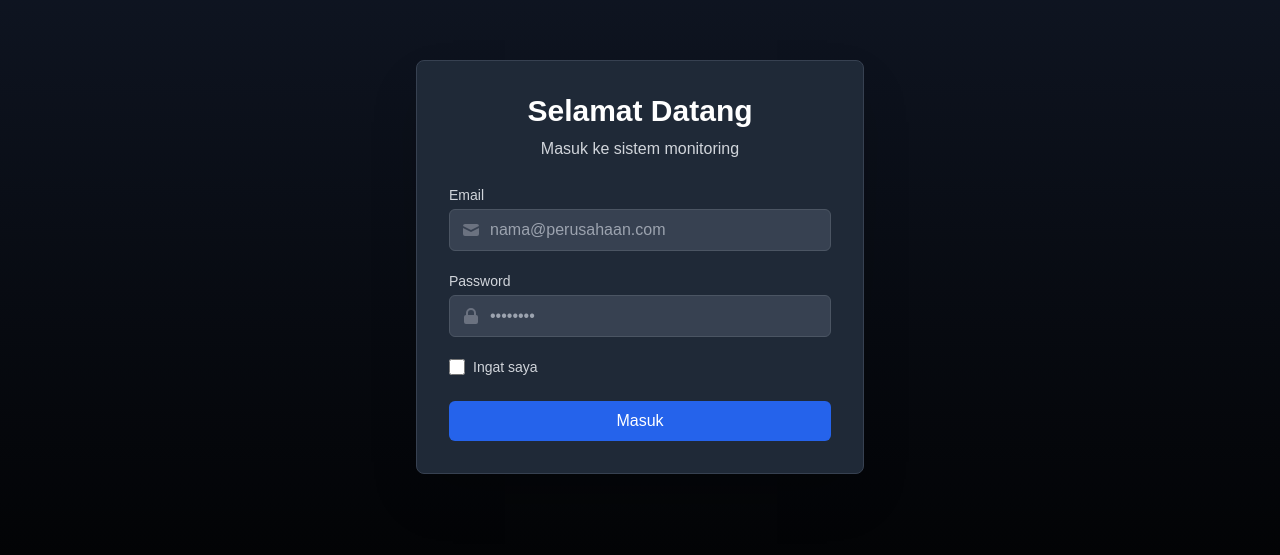
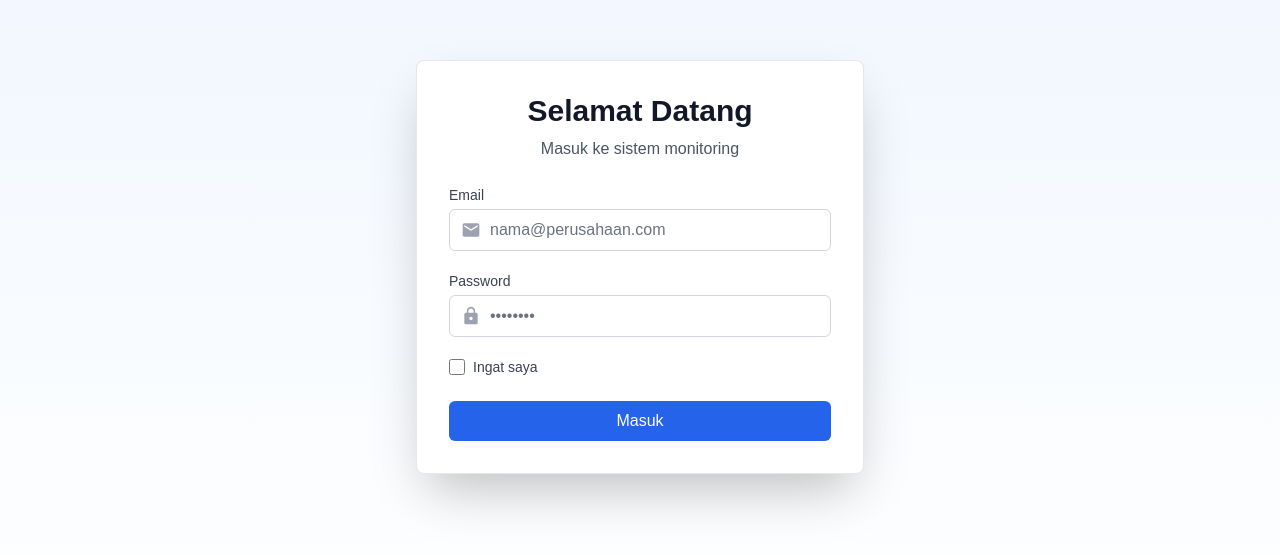
Before and after one commit to NgurahNova/penyiraman-web, a Next.js app: page /login in a window 1280 px wide. Shown: the part 133-688 px from the top of the page. Built offline with nearby package versions, Linux system fonts and the light colour scheme; no server answers.

Commit message:
add penyiraman device status

```diff
--- a/src/app/login/page.jsx
+++ b/src/app/login/page.jsx
@@ -10,6 +10,7 @@ import {
 } from "firebase/auth";
 import { auth } from "@/components/firebase";
 import Link from "next/link";
+import { MdEmail, MdLock, MdError } from "react-icons/md";
 
 const LoginPage = () => {
   const [email, setEmail] = useState("");
@@ -60,27 +61,16 @@ const LoginPage = () => {
   };
 
   return (
-    <div className="flex items-center justify-center min-h-screen bg-gradient-to-b from-gray-900 to-black">
-      <div className="w-full max-w-md p-8 space-y-6 bg-gray-800 rounded-lg shadow-2xl border border-gray-700">
+    <div className="flex items-center justify-center min-h-screen bg-gradient-to-b from-blue-50 to-white">
+      <div className="w-full max-w-md p-8 space-y-6 bg-white rounded-lg shadow-2xl border border-gray-200">
         <div className="text-center">
-          <h1 className="text-3xl font-bold text-white">Selamat Datang</h1>
-          <p className="mt-2 text-gray-300">Masuk ke sistem monitoring</p>
+          <h1 className="text-3xl font-bold text-gray-900">Selamat Datang</h1>
+          <p className="mt-2 text-gray-600">Masuk ke sistem monitoring</p>
         </div>
 
         {error && (
-          <div className="p-4 text-sm text-red-300 bg-red-900/50 rounded-md border-l-4 border-red-500 flex items-center">
-            <svg
-              xmlns="http://www.w3.org/2000/svg"
-              className="h-5 w-5 mr-2 text-red-400"
-              viewBox="0 0 20 20"
-              fill="currentColor"
-            >
-              <path
-                fillRule="evenodd"
-                d="M18 10a8 8 0 11-16 0 8 8 0 0116 0zm-7 4a1 1 0 11-2 0 1 1 0 012 0zm-1-9a1 1 0 00-1 1v4a1 1 0 102 0V6a1 1 0 00-1-1z"
-                clipRule="evenodd"
-              />
-            </svg>
+          <div className="p-4 text-sm text-red-700 bg-red-50 rounded-md border-l-4 border-red-500 flex items-center">
+            <MdError className="h-5 w-5 mr-2 text-red-500" />
             {error}
           </div>
         )}
@@ -90,21 +80,13 @@ const LoginPage = () => {
             <div>
               <label
                 htmlFor="email"
-                className="block text-sm font-medium text-gray-300 mb-1"
+                className="block text-sm font-medium text-gray-700 mb-1"
               >
                 Email
               </label>
               <div className="relative">
                 <div className="absolute inset-y-0 left-0 pl-3 flex items-center pointer-events-none">
-                  <svg
-                    xmlns="http://www.w3.org/2000/svg"
-                    className="h-5 w-5 text-gray-500"
-                    viewBox="0 0 20 20"
-                    fill="currentColor"
-                  >
-                    <path d="M2.003 5.884L10 9.882l7.997-3.998A2 2 0 0016 4H4a2 2 0 00-1.997 1.884z" />
-                    <path d="M18 8.118l-8 4-8-4V14a2 2 0 002 2h12a2 2 0 002-2V8.118z" />
-                  </svg>
+                  <MdEmail className="h-5 w-5 text-gray-400" />
                 </div>
                 <input
                   id="email"
@@ -112,7 +94,7 @@ const LoginPage = () => {
                   type="email"
                   autoComplete="email"
                   required
-                  className="w-full pl-10 pr-3 py-2 text-white bg-gray-700 border border-gray-600 rounded-md focus:outline-none focus:ring-2 focus:ring-blue-500 focus:border-blue-500 placeholder-gray-400"
+                  className="w-full pl-10 pr-3 py-2 text-gray-900 bg-white border border-gray-300 rounded-md focus:outline-none focus:ring-2 focus:ring-blue-500 focus:border-blue-500 placeholder-gray-500"
                   placeholder="nama@perusahaan.com"
                   value={email}
                   onChange={(e) => setEmail(e.target.value)}
@@ -124,25 +106,14 @@ const LoginPage = () => {
               <div className="flex items-center justify-between">
                 <label
                   htmlFor="password"
-                  className="block text-sm font-medium text-gray-300 mb-1"
+                  className="block text-sm font-medium text-gray-700 mb-1"
                 >
                   Password
                 </label>
               </div>
               <div className="relative">
                 <div className="absolute inset-y-0 left-0 pl-3 flex items-center pointer-events-none">
-                  <svg
-                    xmlns="http://www.w3.org/2000/svg"
-                    className="h-5 w-5 text-gray-500"
-                    viewBox="0 0 20 20"
-                    fill="currentColor"
-                  >
-                    <path
-                      fillRule="evenodd"
-                      d="M5 9V7a5 5 0 0110 0v2a2 2 0 012 2v5a2 2 0 01-2 2H5a2 2 0 01-2-2v-5a2 2 0 012-2zm8-2v2H7V7a3 3 0 016 0z"
-                      clipRule="evenodd"
-                    />
-                  </svg>
+                  <MdLock className="h-5 w-5 text-gray-400" />
                 </div>
                 <input
                   id="password"
@@ -150,7 +121,7 @@ const LoginPage = () => {
                   type="password"
                   autoComplete="current-password"
                   required
-                  className="w-full pl-10 pr-3 py-2 text-white bg-gray-700 border border-gray-600 rounded-md focus:outline-none focus:ring-2 focus:ring-blue-500 focus:border-blue-500 placeholder-gray-400"
+                  className="w-full pl-10 pr-3 py-2 text-gray-900 bg-white border border-gray-300 rounded-md focus:outline-none focus:ring-2 focus:ring-blue-500 focus:border-blue-500 placeholder-gray-500"
                   placeholder="••••••••"
                   value={password}
                   onChange={(e) => setPassword(e.target.value)}
@@ -165,11 +136,11 @@ const LoginPage = () => {
                 type="checkbox"
                 checked={rememberMe}
                 onChange={handleRememberMeChange}
-                className="h-4 w-4 text-blue-600 focus:ring-blue-500 border-gray-600 rounded bg-gray-700"
+                className="h-4 w-4 text-blue-600 focus:ring-blue-500 border-gray-300 rounded bg-white"
               />
               <label
                 htmlFor="remember-me"
-                className="ml-2 block text-sm text-gray-300"
+                className="ml-2 block text-sm text-gray-700"
               >
                 Ingat saya
               </label>
@@ -180,7 +151,7 @@ const LoginPage = () => {
             <button
               type="submit"
               disabled={isLoading}
-              className="w-full flex justify-center items-center px-4 py-2 text-white bg-blue-600 rounded-md hover:bg-blue-700 focus:outline-none focus:ring-2 focus:ring-blue-500 focus:ring-offset-2 focus:ring-offset-gray-800 transition duration-200 ease-in-out disabled:opacity-70"
+              className="w-full flex justify-center items-center px-4 py-2 text-white bg-blue-600 rounded-md hover:bg-blue-700 focus:outline-none focus:ring-2 focus:ring-blue-500 focus:ring-offset-2 focus:ring-offset-white transition duration-200 ease-in-out disabled:opacity-70"
             >
               {isLoading ? (
                 <>
--- a/src/app/penyiraman/page.jsx
+++ b/src/app/penyiraman/page.jsx
@@ -1,6 +1,6 @@
 "use client";
 import React, { useEffect, useState } from "react";
-import { database, ref, onValue } from "@/components/firebase";
+import { database, ref, onValue,set } from "@/components/firebase";
 import ControlButtonRestart from "@/components/buttonRestart";
 import ControlButton from "@/components/buttonTrigger";
 import Footer from "@/components/footer";
@@ -34,6 +34,8 @@ const Page = () => {
   const [time, setTime] = useState(new Date().toLocaleTimeString());
   const [searchTodayHistory, setSearchTodayHistory] = useState("");
   const [searchPrevHistory, setSearchPrevHistory] = useState("");
+  const [deviceStatus, setDeviceStatus] = useState("offline");
+
 
   const [currentDate, setCurrentDate] = useState(
     new Date().toISOString().split("T")[0]
@@ -57,10 +59,7 @@ const Page = () => {
     return () => clearInterval(interval);
   }, [currentDate]);
 
-  // Ganti getTodayDate dengan fungsi yang menggunakan state
-  const getTodayDate = () => {
-    return currentDate;
-  };
+
 
 useEffect(() => {
   const dataRef = ref(database, "realtime_data");
@@ -69,6 +68,11 @@ const Page = () => {
     if (data) {
       setTemperature(data.temperature);
       setSoilMoisture(data.soil_moisture);
+
+      // 🟢 Tambahkan status perangkat ke Firebase
+      const currentTime = new Date().toISOString();
+      set(ref(database, "realtime_data/device_status"), "online");
+      set(ref(database, "realtime_data/last_seen"), currentTime);
     }
   });
   return () => unsubscribe();
@@ -233,10 +237,17 @@ const Page = () => {
             {/* Header */}
             <div className="flex flex-col md:flex-row md:justify-between md:items-center mb-6">
               <h1 className="text-3xl font-bold text-gray-800">Penyiraman</h1>
-              <div className="flex md:items-center w-fit mt-4 md:mt-0 bg-white px-4 py-2 rounded-lg shadow-md border border-gray-100">
+              <div className="flex md:items-end w-fit mt-4 md:mt-0 bg-white px-4 py-2 rounded-lg shadow-md border border-gray-100">
                 <Clock className="mr-2 text-blue-500" />
-                <span className="text-xl font-medium text-gray-700">
-                  {time}
+                <span className="text-xl font-medium text-gray-700 mr-4">{time}</span>
+                <span
+                  className={`text-sm font-medium px-3 py-1 rounded-md ${
+                    deviceStatus === "online"
+                      ? "bg-green-100 text-green-700"
+                      : "bg-red-100 text-red-700"
+                  }`}
+                >
+                  {deviceStatus === "online" ? "Device Online" : "Device Offline"}
                 </span>
               </div>
             </div>
```
Lines whose indentation alone changed are shown as unchanged.
